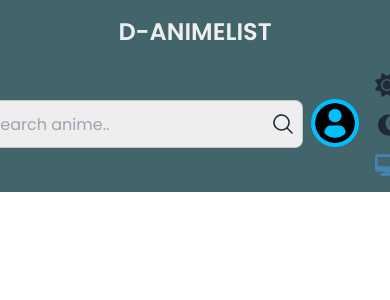
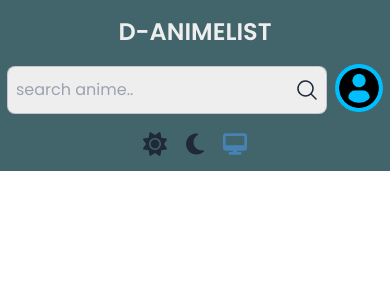
Before and after one commit to danielpsrb/cuyuniversity-semester4-nextjs, a Next.js app: page /getComment in a window 390 px wide. Shown: the top 300 px of the page. Built offline with nearby package versions, Linux system fonts and the light colour scheme; no server answers; the database is empty.

Commit message:
fix: update navbar

```diff
--- a/src/components/Navbar/Theme.jsx
+++ b/src/components/Navbar/Theme.jsx
@@ -51,6 +51,7 @@ const Theme = () => {
     }, [theme]);
 
     return (
+        <>
             <div>
                 {options?.map(opt=>(
                     <button
@@ -63,6 +64,7 @@ const Theme = () => {
                     ))
                 }
             </div>
+        </>
     )
 }
 
--- a/src/components/Navbar/navbar.jsx
+++ b/src/components/Navbar/navbar.jsx
@@ -41,6 +41,8 @@ const Navbar = async() => {
                             }
                         </ul>
                 </div>
+            </div>
+            <div className='flex lg:flex-row flex-col items-center'>
                 <Theme />
             </div>
 
```
Lines whose indentation alone changed are shown as unchanged.
